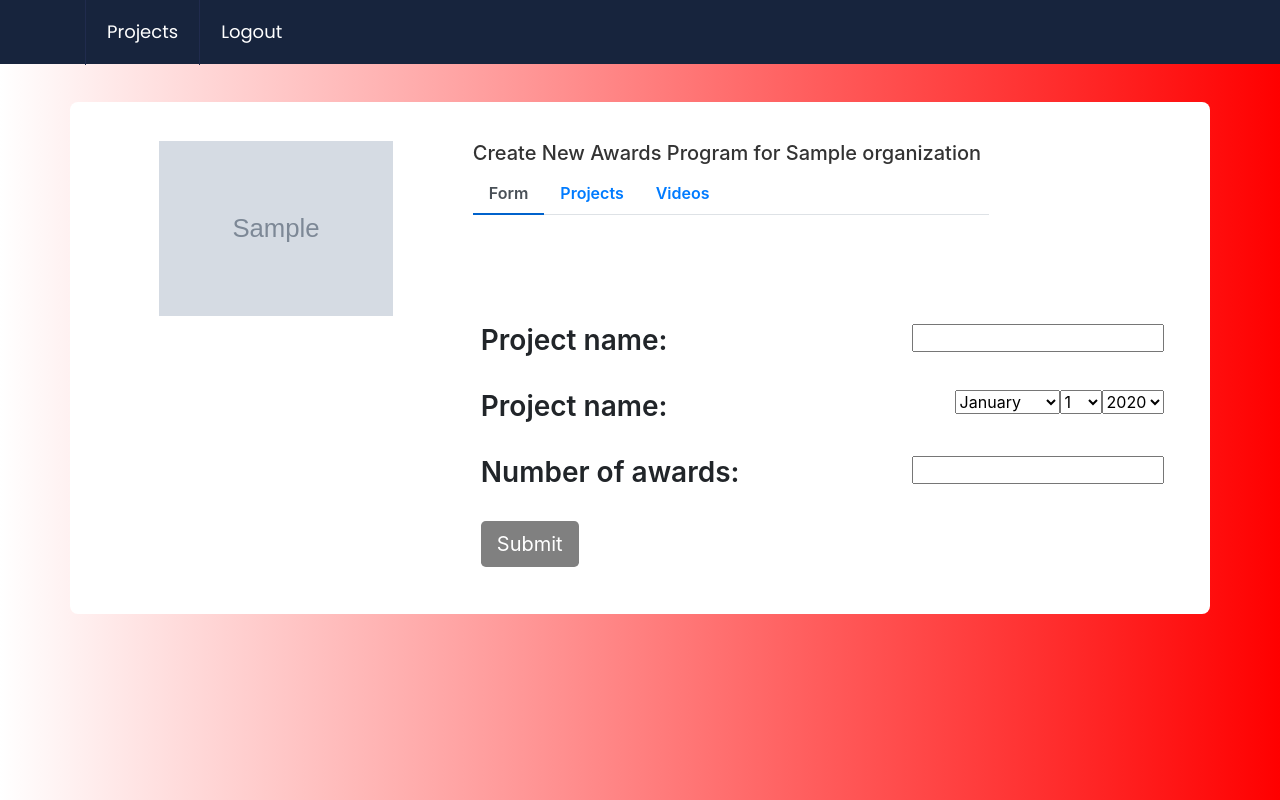
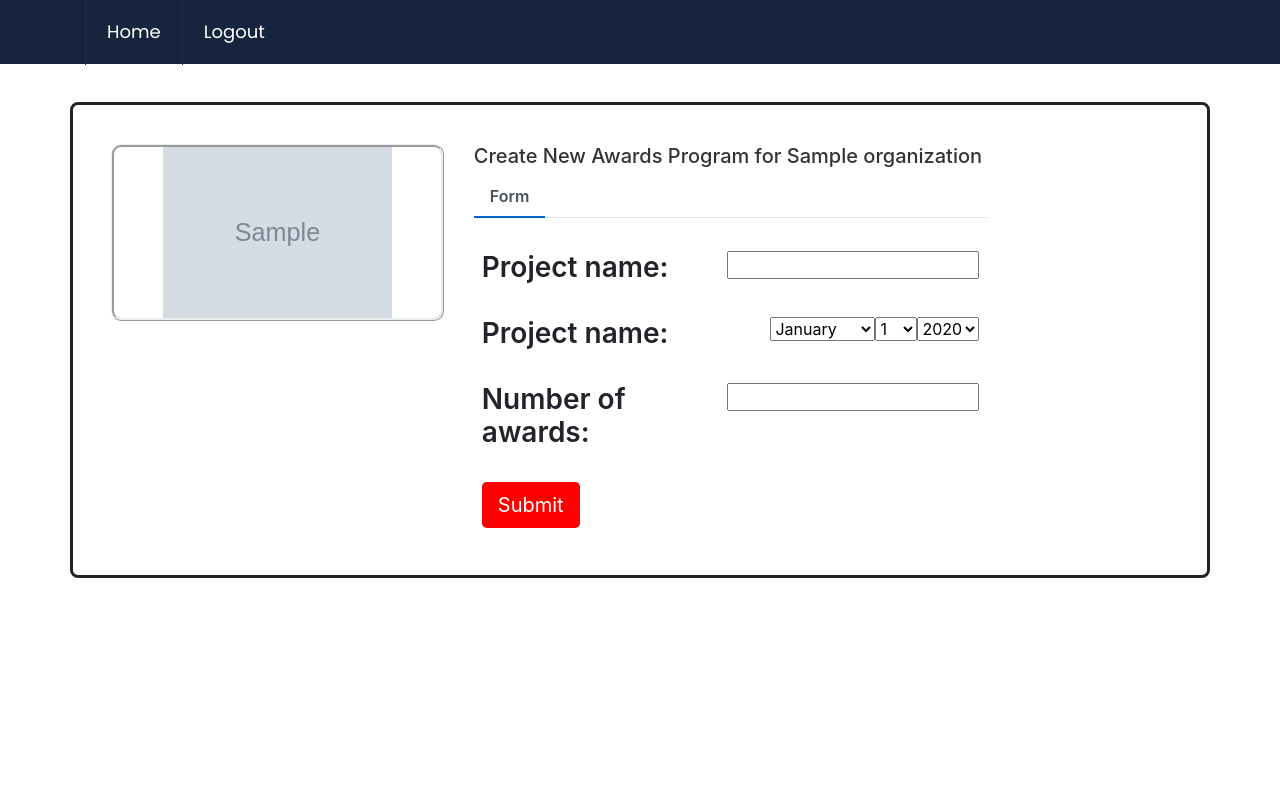
Before and after one commit to imnotberg/vcmproduction, a Django app: page /org/1/awards-create in a window 1280 px wide. Run offline with Django 3.2, Linux system fonts and the light colour scheme; a user stored in the database is signed in; tables that the repository leaves empty hold one stand-in row (values such as "Sample post"); grey boxes marked "Sample" are stand-in pictures; some libraries are stand-ins or nearby versions.

Commit message:
some style

```diff
--- a/customer_portal/settings.py
+++ b/customer_portal/settings.py
@@ -25,7 +25,7 @@ BASE_DIR = os.path.dirname(os.path.dirname(os.path.abspath(__file__)))
 
 
 # SECURITY WARNING: don't run with debug turned on in production!
-DEBUG = True
+DEBUG = False
 
 ALLOWED_HOSTS = ['*']
 
--- a/project/static/project/style.css
+++ b/project/static/project/style.css
@@ -12,17 +12,22 @@
 }
 
 body{
-    background: -webkit-linear-gradient(left, white, red);
+    background: -webkit-linear-gradient(left, white, white);
 }
 .emp-profile{
     padding: 3%;
     margin-top: 3%;
     margin-bottom: 3%;
+    border-style: solid;
     border-radius: 0.5rem;
     background: white;
 }
 .profile-img{
     text-align: center;
+    border-style: ridge;
+    border-radius: 10px;
+
+
 }
 .profile-img img{
     width: 70%;
@@ -107,9 +112,16 @@ body{
     color: #0062cc;
 }
 .btn-primary{
-    background:grey;
+    background:red;
     border:grey;
 }
+.btn-primary:hover{
+  background-color: black; /* Green */
+  color: white;
+}
 
-
+.btn-primary:active{
+  background-color: red; /* Green */
+  color: white;
+}
 @import url(https://fonts.googleapis.com/css?family=Open+Sans);
--- a/project/templates/project/award_detail.html
+++ b/project/templates/project/award_detail.html
@@ -101,12 +101,14 @@
       <!-- Modal body -->
       <div class="modal-body">
         <div class="row">
+          <div class="d-flex justify-content-center">
             <form method="post" enctype="multipart/form-data" action="{% url 'project:comment_view' org_id=object.awards.organization.id awards_id=object.awards.id award_id=object.id %}">
     {% csrf_token %}
     {{ form|crispy }}
     <br>
     <button class="btn btn-success" type="submit">Comment</button>
-  </form>
+            </form>
+          </div>
         </div>
       </div>
 
--- a/project/templates/project/awards_form.html
+++ b/project/templates/project/awards_form.html
@@ -10,8 +10,8 @@
                 <div class="row">
                     <div class="col-md-4">
                         <div class="profile-img">
-
-                            <img src="{{organization.logo}}" alt=""/>
+                        	<a href="{% url 'project:index' %}">
+                            <img src="{{organization.logo}}" alt=""/></a>
 
                         </div>
                     </div>
@@ -28,22 +28,10 @@
                                 <li class="nav-item">
                                     <a class="nav-link active" id="home-tab" data-toggle="tab" href="#team" role="tab" aria-controls="home" aria-selected="true">Form</a>
                                 </li>
-                                <li class="nav-item">
-                                    <a class="nav-link" id="profile-tab" data-toggle="tab" href="#projects" role="tab" aria-controls="profile" aria-selected="false">Projects</a>
-                                </li>
-                                <li class="nav-item">
-                                    <a class="nav-link" id="profile-tab" data-toggle="tab" href="#videos" role="tab" aria-controls="profile" aria-selected="false">Videos</a>
-                                </li>
+
+
                             </ul>
                         </div>
-                    </div>
-
-                </div>
-                <div class="row">
-                    <div class="col-md-4">
-
-                    </div>
-                    <div class="col-md-8">
                                                 <div class="tab-content profile-tab" id="myTabContent">
                             <div class="tab-pane fade show active" id="team" role="tabpanel" aria-labelledby="home-tab">
                                 <form method="post">{% csrf_token %}
@@ -68,31 +56,17 @@
                                 </form>
 
                             </div>
-                            <div class="tab-pane fade" id="projects" role="tabpanel" aria-labelledby="profile-tab">
- 								<div class="table-responsive">
-									<table class="table table-bordered">
-										<thead>
-											<tr>
-												<th>Project</th>
-												<th>Type</th>
-												<th>Date</th>
-												<th>Number of Videos</th>
-											</tr>
-									{% for project in object.projects %}
-											<tr>
-												<td><a href="">{{project|name}}</a></td>
-												<td>{{project.type}}</td>
-												<td>{{project.date}}</td>
-												<td>{{project.project_videos}}</td>
-											</tr>
-									{% endfor %}
-										</thead>
-									</table>
+
                         </div>
                     </div>
 
                 </div>
+                <div class="row">
+                    <div class="col-md-4">
+
                     </div>
+                    <div class="col-md-8">
+
                     </div>
                 </div>
 
--- a/project/templates/project/base.html
+++ b/project/templates/project/base.html
@@ -26,9 +26,9 @@
                         <ul>
                             <li class="nav-item">
                 {% if request.user.is_authenticated %}
-                    <a href="{% url 'project:index' %}">Projects</a>
+                    <a href="{% url 'project:index' %}">Home</a>
                 {% else %}
-                    <a href="">Projects</a>
+                    <a href="">Home</a>
                     </li>
                 {% endif %}
                             <li><a href="{% url 'project:logout' %}">Logout</a></li>
```
Also changed, not shown: project/templates/project/awards_detail.html (+4 -8 lines), project/templates/project/organization_detail.html (+4 -23 lines). Lines whose indentation alone changed are shown as unchanged.
